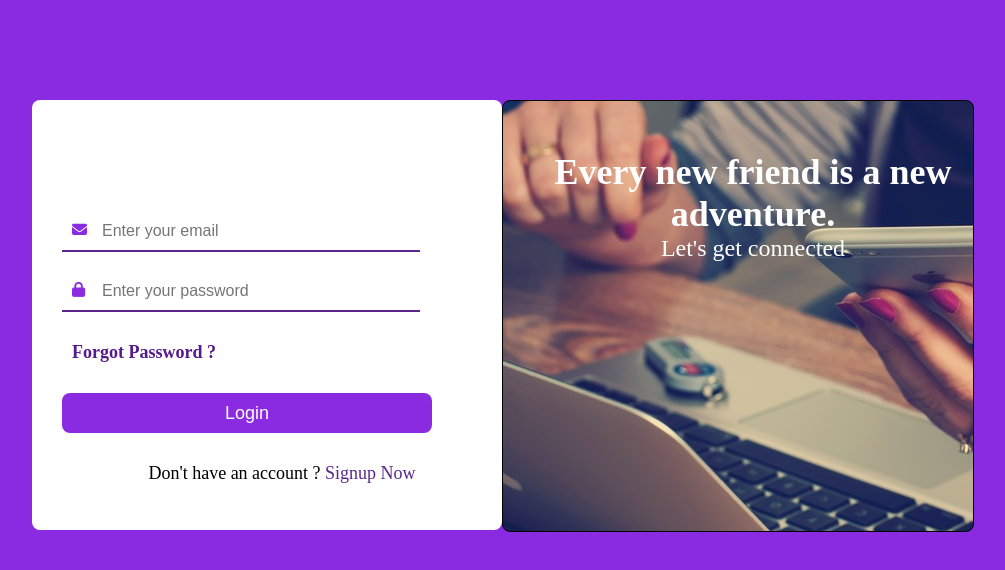
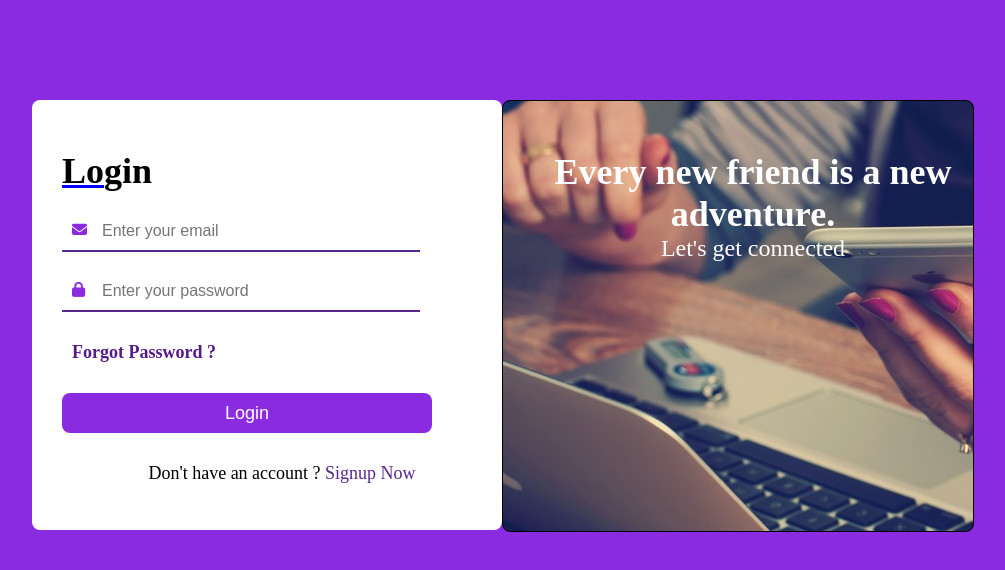
Before and after one commit to manis786/LoginForm, a plain HTML site: page index.html in a window 1280 px wide. Shown: the whole page, without its empty margins (168-1173 px from the left). Drawn offline with Linux system fonts and the light colour scheme.

Commit message:
Update style.css

```diff
--- a/style.css
+++ b/style.css
@@ -120,7 +120,11 @@ background: url(./Assets/Image1.jpg);
 background-repeat: no-repeat;
   background-size: auto;
 }
-.span {
-text-decoration: underline
-color : black ;
+span {
+    text-decoration: underline blue;
+
 }
+.Login {
+    text-align: left;
+    color: black;
+}
```
